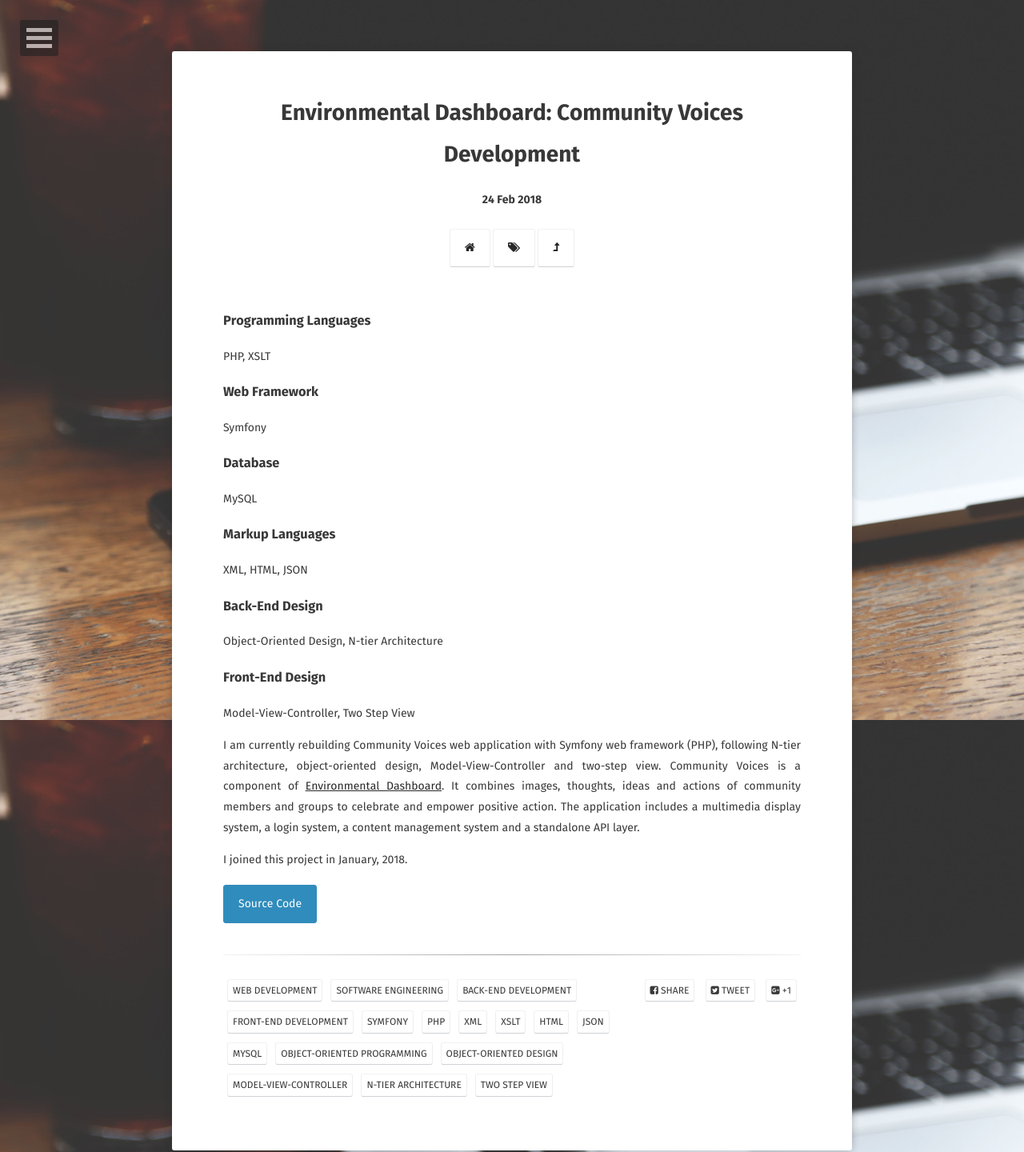
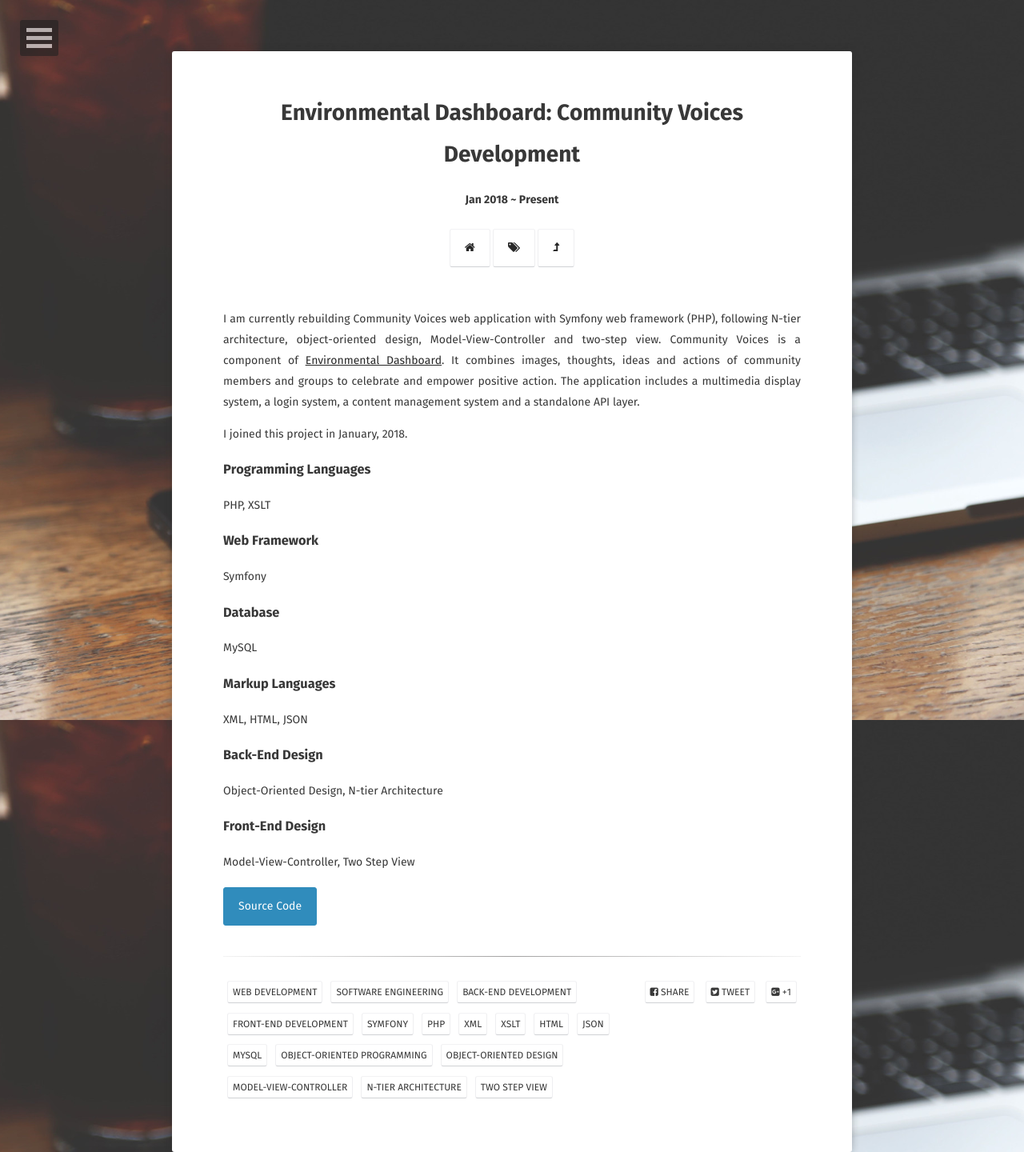
Before and after one commit to ai-xiaihai/ai-xiaihai.github.io, a Jekyll site: the page built from _posts/2018-02-24-CV.md, in a window 1280 px wide. Shown: the whole page at 80% size. Built offline with Jekyll 4.4.1, drawn with Linux system fonts in a browser that asks for light colours; some web fonts are replaced.

Commit message:
Modify time for posts

```diff
--- a/_layouts/post.html
+++ b/_layouts/post.html
@@ -17,7 +17,17 @@
             <div class="content">
                 <div class="post-title {% if page.feature %} feature {% endif %}">
                     <h1>{{ page.title }}</h1>
-                    <h4>{{ page.date | date_to_string }}</h4>
+                    <h4>
+                    {% if page.no_date != true %}
+                        {{ page.date | date: "%b %Y" }}
+                        ~
+                        {% if page.end_date %}
+                            {{ page.end_date | date: "%b %Y" }}
+                        {% else %}
+                            Present
+                        {% endif %}
+                    {% endif %}
+                    </h4>
                     {% if site.reading_time %}
                     <p class="reading-time">
                       <i class="fa fa-clock-o"></i>
--- a/_posts/2018-02-24-CV.md
+++ b/_posts/2018-02-24-CV.md
@@ -1,11 +1,15 @@
 ---
 layout: post
 title:  "Environmental Dashboard: Community Voices Development"
-date:   2018-02-24
+date:   2018-01-03
 excerpt: "Rebuild Community Voices web application with Symfony web framework (PHP), following N-tier architecture, object-oriented design, Model-View-Controller and two-step view."
 tag: [Web Development, Software Engineering, Back-End Development, Front-End Development, Symfony, PHP, XML, XSLT, HTML, JSON, MySQL, Object-Oriented Programming, Object-Oriented Design, Model-View-Controller, N-tier Architecture, Two Step View]
 comments: false
 ---
+
+I am currently rebuilding Community Voices web application with Symfony web framework (PHP), following N-tier architecture, object-oriented design, Model-View-Controller and two-step view. Community Voices is a component of <a href="https://environmentaldashboard.org">Environmental Dashboard</a>. It combines images, thoughts, ideas and actions of community members and groups to celebrate and empower positive action. The application includes a multimedia display system, a login system, a content management system and a standalone API layer.
+
+I joined this project in January, 2018.
 
 ### Programming Languages
 PHP, XSLT
@@ -25,8 +29,7 @@
 ### Front-End Design
 Model-View-Controller, Two Step View
 
-I am currently rebuilding Community Voices web application with Symfony web framework (PHP), following N-tier architecture, object-oriented design, Model-View-Controller and two-step view. Community Voices is a component of <a href="https://environmentaldashboard.org">Environmental Dashboard</a>. It combines images, thoughts, ideas and actions of community members and groups to celebrate and empower positive action. The application includes a multimedia display system, a login system, a content management system and a standalone API layer.
-
-I joined this project in January, 2018.
-
-<div markdown="0"><a href="https://github.com/jeremyfifty9/community-voices" class="btn btn-info">Source Code</a></div>
+<div markdown="0">
+	<a href="https://github.com/jeremyfifty9/community-voices" class="btn btn-info">
+	Source Code
+</a></div>
```
Also changed, not shown: _posts/2017-05-31-research17.md (renamed from _posts/2017-05-31-Summer-Research.md, +1 -0 lines), _posts/2018-02-23-CS-courses.md (+1 -1 lines), _posts/2013-03-04-code-highlighting-post.md (renamed from _posts/2013-08-16-code-highlighting-post.md).
